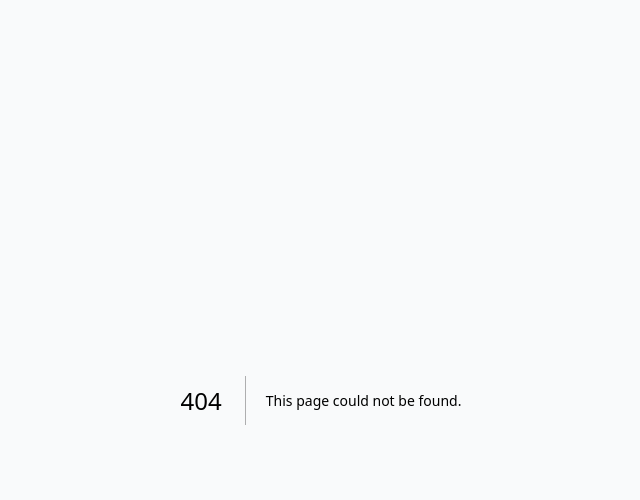
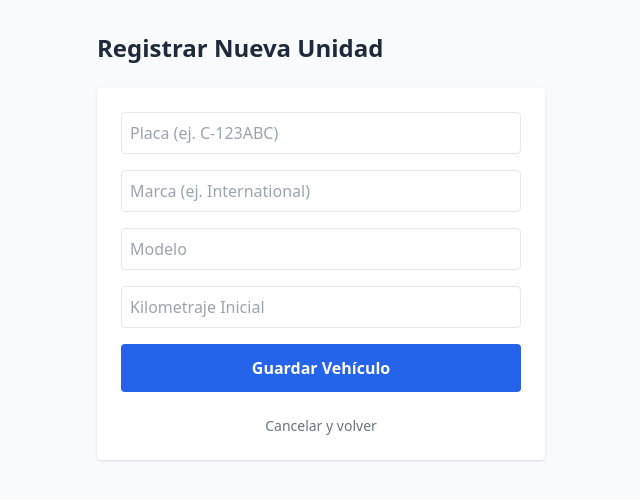
Before and after one commit to henrychinchilla/geotrack-tms, a Next.js app in the folder apps/admin-dashboard/: page /registro in a window 1280 px wide. Before the commit this address had no page. Shown: the top 500 px of the page, without its empty margins (319-959 px from the left). Built offline with nearby package versions, Linux system fonts and the light colour scheme.

Commit message:
Infraestructura: Desactivando middleware para bypass 0209

```diff
--- a/apps/admin-dashboard/src/app/page.tsx
+++ b/apps/admin-dashboard/src/app/page.tsx
@@ -4,33 +4,43 @@ import { useVehiculos } from '@/hooks/useVehiculos';
 export default function DashboardPage() {
   const { vehiculos, loading, error } = useVehiculos();
 
-  if (loading) return <div className="p-10 text-center font-sans">Cargando flota de GeoTrack...</div>;
-  if (error) return <div className="p-10 text-center font-sans text-red-500">Error: {error}</div>;
+  if (loading) return <div className="p-10 text-center">Cargando flota...</div>;
 
   return (
     <main className="p-8 font-sans">
       <div className="flex justify-between items-center mb-8">
-        <h1 className="text-2xl font-bold text-gray-800">GeoTrack TMS - Dashboard</h1>
-        <span className="bg-blue-100 text-blue-800 px-3 py-1 rounded-full text-sm font-bold">
-          {vehiculos.length} Unidades
-        </span>
+        <div>
+          <h1 className="text-2xl font-bold text-gray-800">GeoTrack TMS - Dashboard</h1>
+          <p className="text-gray-500 text-sm">Control de flota activa en Guatemala</p>
+        </div>
+        <a href="/registro" className="bg-blue-600 text-white px-4 py-2 rounded-lg font-bold shadow hover:bg-blue-700 transition">
+          + Nueva Unidad
+        </a>
       </div>
 
-      <div className="bg-white shadow rounded-lg overflow-hidden">
+      <div className="bg-white shadow-lg rounded-xl overflow-hidden border border-gray-100">
         <table className="w-full text-left border-collapse">
-          <thead className="bg-gray-50">
+          <thead className="bg-gray-50 border-b">
             <tr>
               <th className="p-4 font-semibold text-gray-600">Placa</th>
               <th className="p-4 font-semibold text-gray-600">Vehículo</th>
               <th className="p-4 font-semibold text-gray-600">Estado</th>
+              <th className="p-4 font-semibold text-gray-600 text-right">Acciones</th>
             </tr>
           </thead>
           <tbody>
             {vehiculos.map((v) => (
-              <tr key={v.id} className="border-t hover:bg-gray-50">
+              <tr key={v.id} className="border-b hover:bg-gray-50 transition">
                 <td className="p-4 font-bold text-blue-600">{v.placa}</td>
                 <td className="p-4 text-gray-700">{v.marca} {v.modelo}</td>
-                <td className="p-4 text-xs font-bold uppercase">{v.estado}</td>
+                <td className="p-4">
+                  <span className="bg-green-100 text-green-700 px-2 py-1 rounded text-xs font-bold uppercase">
+                    {v.estado}
+                  </span>
+                </td>
+                <td className="p-4 text-right">
+                  <button className="text-blue-500 hover:underline text-sm font-medium">Ver Historial</button>
+                </td>
               </tr>
             ))}
           </tbody>
--- /dev/null
+++ b/apps/admin-dashboard/src/app/registro/page.tsx
@@ -0,0 +1,45 @@
+'use client';
+import { useState } from 'react';
+import { createClient } from '@supabase/supabase-js';
+
+const supabase = createClient(process.env.NEXT_PUBLIC_SUPABASE_URL!, process.env.NEXT_PUBLIC_SUPABASE_ANON_KEY!);
+
+export default function RegistroPage() {
+  const [formData, setFormData] = useState({ placa: '', marca: '', modelo: '', kilometraje: '' });
+
+  const handleSubmit = async (e: React.FormEvent) => {
+    e.preventDefault();
+    const { error } = await supabase.from('vehiculos').insert([
+      {
+        placa: formData.placa,
+        marca: formData.marca,
+        modelo: formData.modelo,
+        kilometraje_actual: parseInt(formData.kilometraje)
+      }
+    ]);
+
+    if (error) alert('Error al registrar: ' + error.message);
+    else {
+      alert('Vehículo registrado con éxito');
+      window.location.href = '/';
+    }
+  };
+
+  return (
+    <main className="p-8 font-sans max-w-lg mx-auto">
+      <h1 className="text-2xl font-bold mb-6">Registrar Nueva Unidad</h1>
+      <form onSubmit={handleSubmit} className="flex flex-col gap-4 bg-white p-6 shadow rounded">
+        <input className="border p-2 rounded" placeholder="Placa (ej. C-123ABC)" required
+          onChange={e => setFormData({...formData, placa: e.target.value})} />
+        <input className="border p-2 rounded" placeholder="Marca (ej. International)" required
+          onChange={e => setFormData({...formData, marca: e.target.value})} />
+        <input className="border p-2 rounded" placeholder="Modelo" required
+          onChange={e => setFormData({...formData, modelo: e.target.value})} />
+        <input className="border p-2 rounded" type="number" placeholder="Kilometraje Inicial" required
+          onChange={e => setFormData({...formData, kilometraje: e.target.value})} />
+        <button type="submit" className="bg-blue-600 text-white p-3 rounded font-bold">Guardar Vehículo</button>
+        <a href="/" className="text-center text-gray-500 text-sm mt-2">Cancelar y volver</a>
+      </form>
+    </main>
+  );
+}
```
